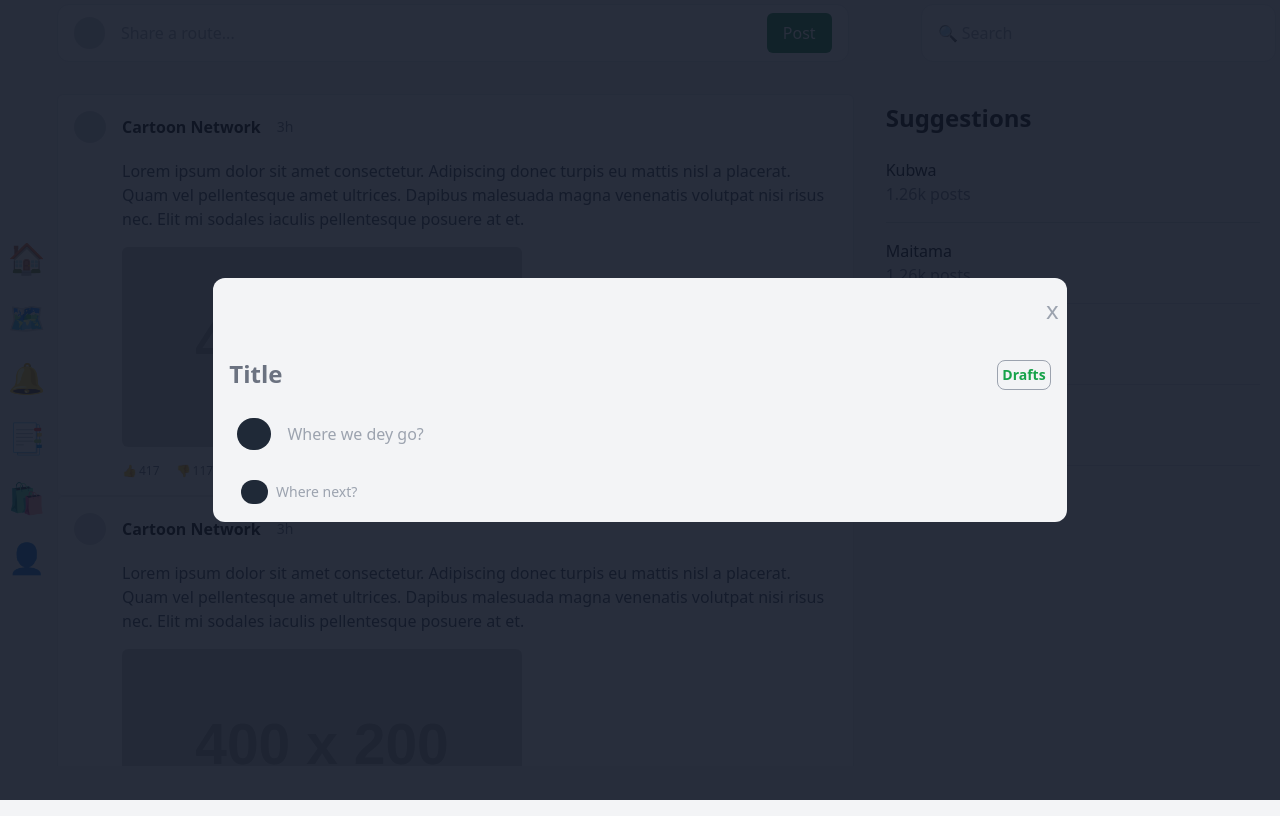
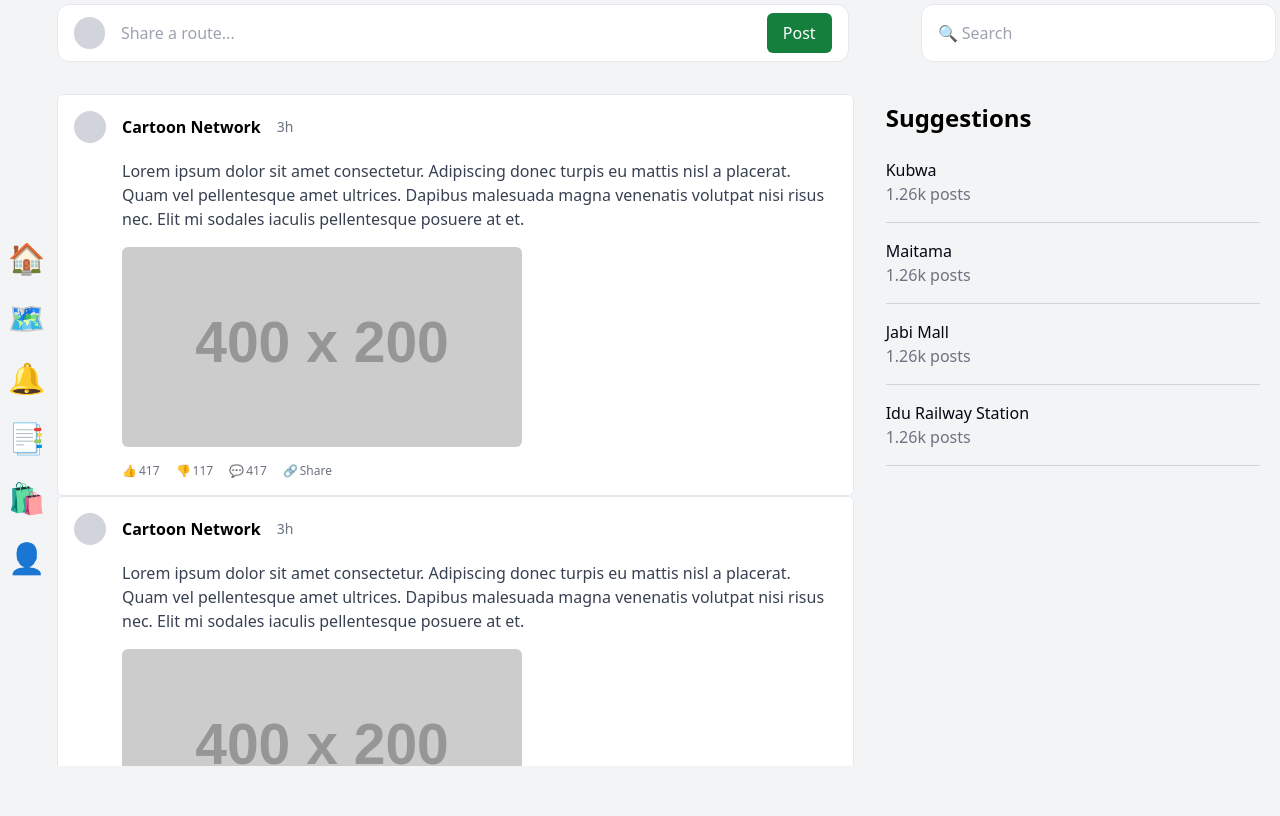
Before and after one commit to Sotonye0808/along-app, a Next.js app: page / in a window 1280 px wide. Built offline with nearby package versions, Linux system fonts and the light colour scheme.

Commit message:
more advancements on the sharing Route funtionality

```diff
--- a/app/components/Dashboard/ShareRoute.tsx
+++ b/app/components/Dashboard/ShareRoute.tsx
@@ -1,15 +1,61 @@
-import React, { useState } from "react";
+import React, { useState, useCallback, useRef } from "react";
 
 const ShareRoute = () => {
-  const [creatingPost, setCreatingPost] = useState(true);
+  const [creatingPost, setCreatingPost] = useState(false);
+  const nextIdRef = useRef(3); // Start from 3 since we initialize with 1 and 2
+  const [routes, setRoutes] = useState([
+    { id: 1, value: '' },
+    { id: 2, value: '' }
+  ]);
 
   const toggleCreatingPost = () => {
     setCreatingPost(!creatingPost);
   };
 
+  const handleRouteChange = (id: number, value: string) => {
+    const updatedRoutes = routes.map(route =>
+      route.id === id ? { ...route, value } : route
+    );
+
+    // If a route is emptied, remove all subsequent routes
+    if (!value) {
+      const currentIndex = routes.findIndex(route => route.id === id);
+      if (currentIndex >= 1) { // Allow first route to be empty
+        const filteredRoutes = updatedRoutes.filter((_, index) => index <= currentIndex);
+        setRoutes(filteredRoutes);
+        return;
+      }
+    }
+
+    setRoutes(updatedRoutes);
+
+    // Add new input only if typing in last input AND all previous routes have values
+    if (id === routes[routes.length - 1].id && value.length > 0) {
+      const allPreviousHaveValue = routes.every((route, index) =>
+        index === routes.length - 1 || route.value.trim() !== ''
+      );
+
+      if (allPreviousHaveValue) {
+        setRoutes([...updatedRoutes, { id: nextIdRef.current, value: '' }]);
+        nextIdRef.current += 1;
+      }
+    }
+  };
+
+  // the input elements still need to be handled more for formatting to take effect!
+  const handleTextFormat = useCallback((command: string) => {
+    document.execCommand(command, false);
+  }, []);
+
+  // In the render section, filter routes based on previous route having content
+  const visibleRoutes = routes.filter((route, index) => {
+    if (index === 0) return true; // Always show first route
+    return routes[index - 1].value.trim() !== ''; // Show only if previous has content
+  });
+
   return (
     <div className="w-full">
-      <div className="p-2 bg-white rounded-xl border flex items-center justify-between w-11/12 mr-4">
+      <div className="hidden p-2 bg-white rounded-xl border md:flex items-center justify-between w-11/12 mr-4">
         <div className="flex items-center" onClick={toggleCreatingPost}>
           <div className="w-9 h-8 rounded-full bg-gray-300 ml-2"></div>
           <input
@@ -22,18 +68,19 @@ const ShareRoute = () => {
           Post
         </button>
       </div>
-      <div
+      <button type="button" onClick={toggleCreatingPost} className="flex h-full w-fit justify-center items-center md:hidden text-3xl text-green-700">✍</button>
+      <div id="actual-post-creation"
         className={`fixed top-0 right-0 z-30 w-screen h-screen bg-gray-900 bg-opacity-90 flex justify-center items-center ${
           creatingPost ? "" : "hidden"
         }`}>
         <div className="w-5/6 md:w-8/12 rounded-xl p-4 bg-gray-100 relative flex flex-col gap-4">
           <button
-            className="w-full text-right text-2xl text-gray-400 absolute block right-2 hover:text-gray-800"
+            className="w-full text-right text-2xl text-gray-400 absolute block top-0 right-6 hover:text-gray-800"
             type="button"
             onClick={toggleCreatingPost}>
             x
           </button>
-          <form className="mt-16 flex flex-col gap-6">
+          <form className="mt-8 flex flex-col gap-6">
             <div className="grid grid-cols-2 gap-4">
               <label className="hidden" htmlFor="postTitle"></label>
               <input
@@ -49,21 +96,52 @@ const ShareRoute = () => {
                 Drafts
               </button>
             </div>
-            <div className="flex items-center">
-              <div className="w-9 h-8 rounded-full bg-gray-800 ml-2"></div>
-              <input
-                type="text"
-                placeholder="Where we dey go?"
-                className="rounded-lg py-2 px-4 w-full bg-transparent focus:outline-none focus:border-r focus:border-y focus:border-green-500"
-              />
+            <div id="route-entries" className="flex flex-col gap-8 max-h-[40vh] md:max-h-[50vh] overflow-y-auto px-2">
+              {visibleRoutes.map((route, index) => (
+                <div key={route.id} className="route-entry flex items-center">
+                  <div className="profile-pic-placeholder w-9 h-8 rounded-full bg-gray-600 ml-2 shrink-0"></div>
+                  <input
+                    type="text"
+                    placeholder={index === 0 ? "Where we dey go?" : "Where next?"}
+                    value={route.value}
+                    onChange={(e) => handleRouteChange(route.id, e.target.value)}
+                    maxLength={index === 0 ? 300 : 200}
+                    className="rounded-lg py-2 px-4 w-full bg-transparent focus:outline-none focus:border-r focus:border-y focus:border-green-500"
+                  />
+                </div>
+              ))}
             </div>
-            <div className="flex items-center">
-              <div className="w-7 h-6 rounded-full bg-gray-800 ml-3"></div>
-              <input
-                type="text"
-                placeholder="Where next?"
-                className="rounded-lg py-1 px-2 text-sm w-full bg-transparent focus:outline-none focus:border-r focus:border-y focus:border-green-500"
-              />
+            <div id="actions" className="flex justify-between gap-4 w-full">
+              <div className="flex justify-center items-center gap-4">
+                <button
+                  type="button"
+                  className="place-self-end rounded-lg p-1 border border-gray-400 text-green-700 font-semibold text-xs">
+                  # Add tags
+                </button>
+                <div id="text-editor" className="text-xs text-gray-400 flex justify-center items-center gap-3">
+                  <span
+                    className="font-bold cursor-pointer hover:text-gray-600"
+                    onClick={() => handleTextFormat('bold')}
+                  >B</span>
+                  <span
+                    className="underline cursor-pointer hover:text-gray-600"
+                    onClick={() => handleTextFormat('underline')}
+                  >U</span>
+                  <span
+                    className="italic cursor-pointer hover:text-gray-600"
+                    onClick={() => handleTextFormat('italic')}
+                  >I</span>
+                  <span
+                    className="line-through cursor-pointer hover:text-gray-600"
+                    onClick={() => handleTextFormat('strikeThrough')}
+                  >S</span>
+                  <span>🖼</span>
+                  <span>📎</span>
+                </div>
+              </div>
+              <button type="button" className="mr-2 bg-green-700 hover:bg-opacity-85 text-white text-sm px-2 py-1 rounded-md">
+                Post
+              </button>
             </div>
           </form>
         </div>
--- a/app/globals.css
+++ b/app/globals.css
@@ -16,3 +16,18 @@ body {
 		max-height: 90vh;
 	}
 }
+
+/* Route entry connector line */
+.route-entry {
+  position: relative;
+}
+
+.route-entry:not(:last-child)::before {
+  content: '';
+  position: absolute;
+  left: 25px;
+  top: 40px;
+  width: 1px;
+  height: calc(50% + 1rem);
+  background-color: gray;
+}
--- a/pages/index.tsx
+++ b/pages/index.tsx
@@ -19,6 +19,7 @@ const Dashboard = () => {
       <div className="flex-1 p-1">
         {/* Top Bar */}
         <div className="flex md:hidden">
+          <ShareRoute />
           <Topbar />
         </div>
         <div className="hidden md:flex justify-between items-center mb-6">
```
